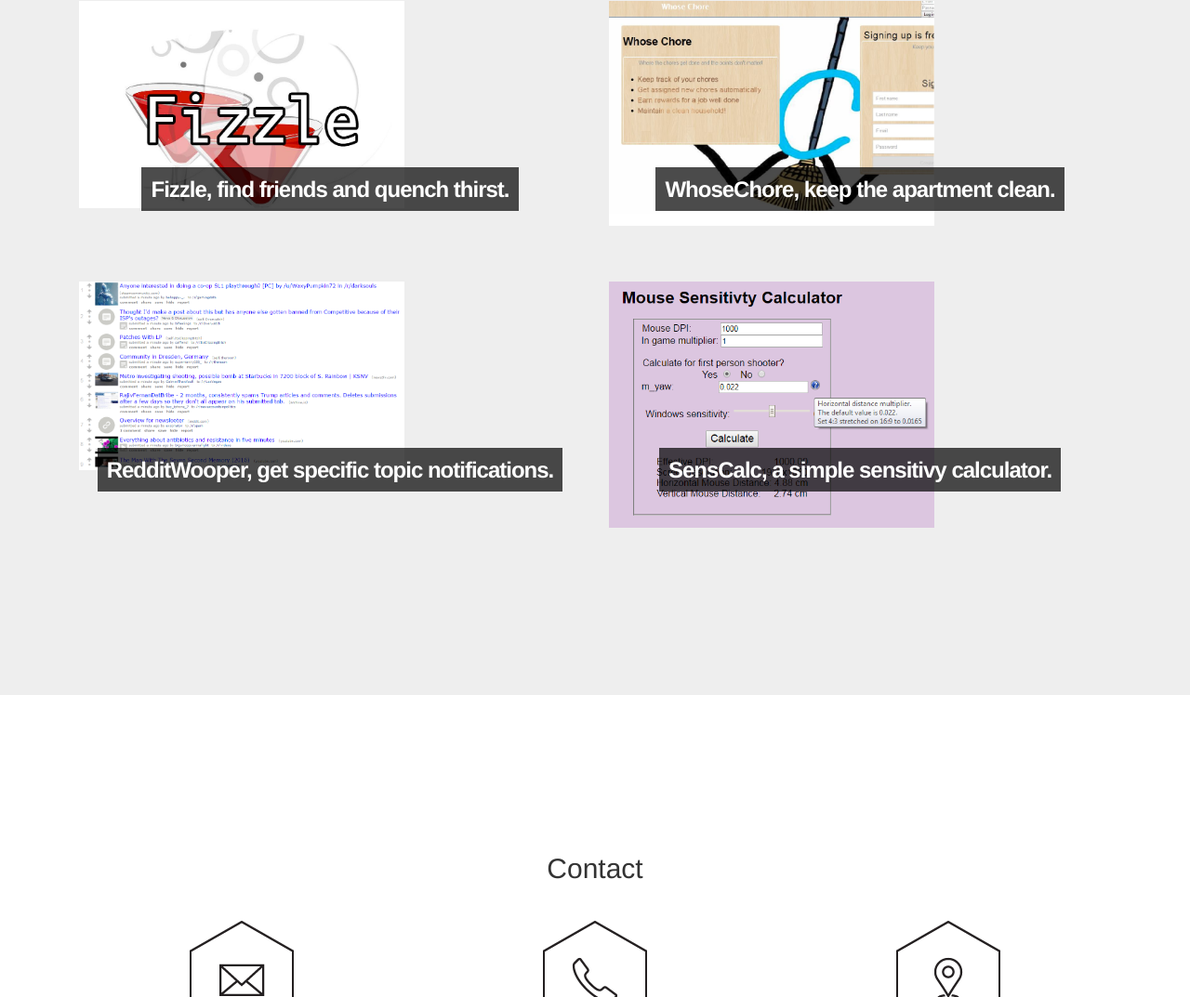
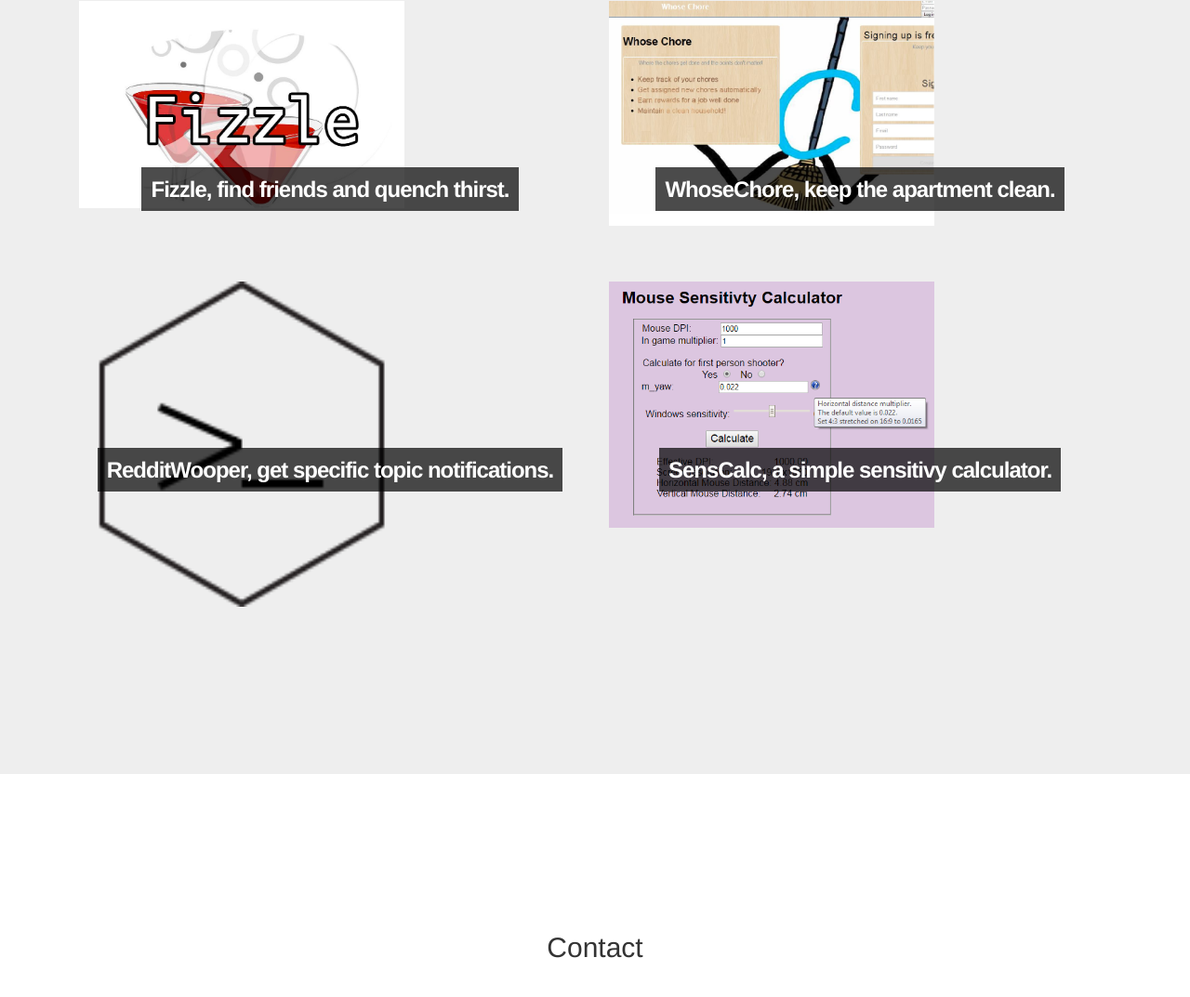
Before and after one commit to bbqplox/bbqplox.github.io, a plain HTML site: page index.html in a window 1280 px wide. Shown: the part 2053-3126 px from the top of the page at 93% size. Drawn offline with Linux system fonts and the light colour scheme.

Commit message:
resume update image fixes

```diff
--- a/index.html
+++ b/index.html
@@ -156,7 +156,7 @@
 				<div class="col-sm-6">
 					<div class="image">
 					<a class="menu_links" data-toggle="modal" data-target="#wooper">
-						<img data-aos="fade-up" src="images/reddit.png" class="img-responsive">
+						<img data-aos="fade-up" src="images/terminal.png" class="img-responsive">
 					</a>
 					<h5 class="lead" data-aos="fade-up" style="text-align: center"> <span> RedditWooper, get specific topic notifications. </span></h5>
 					</div>
```
Also changed, not shown: senscalc.html (+1 -1 lines).
